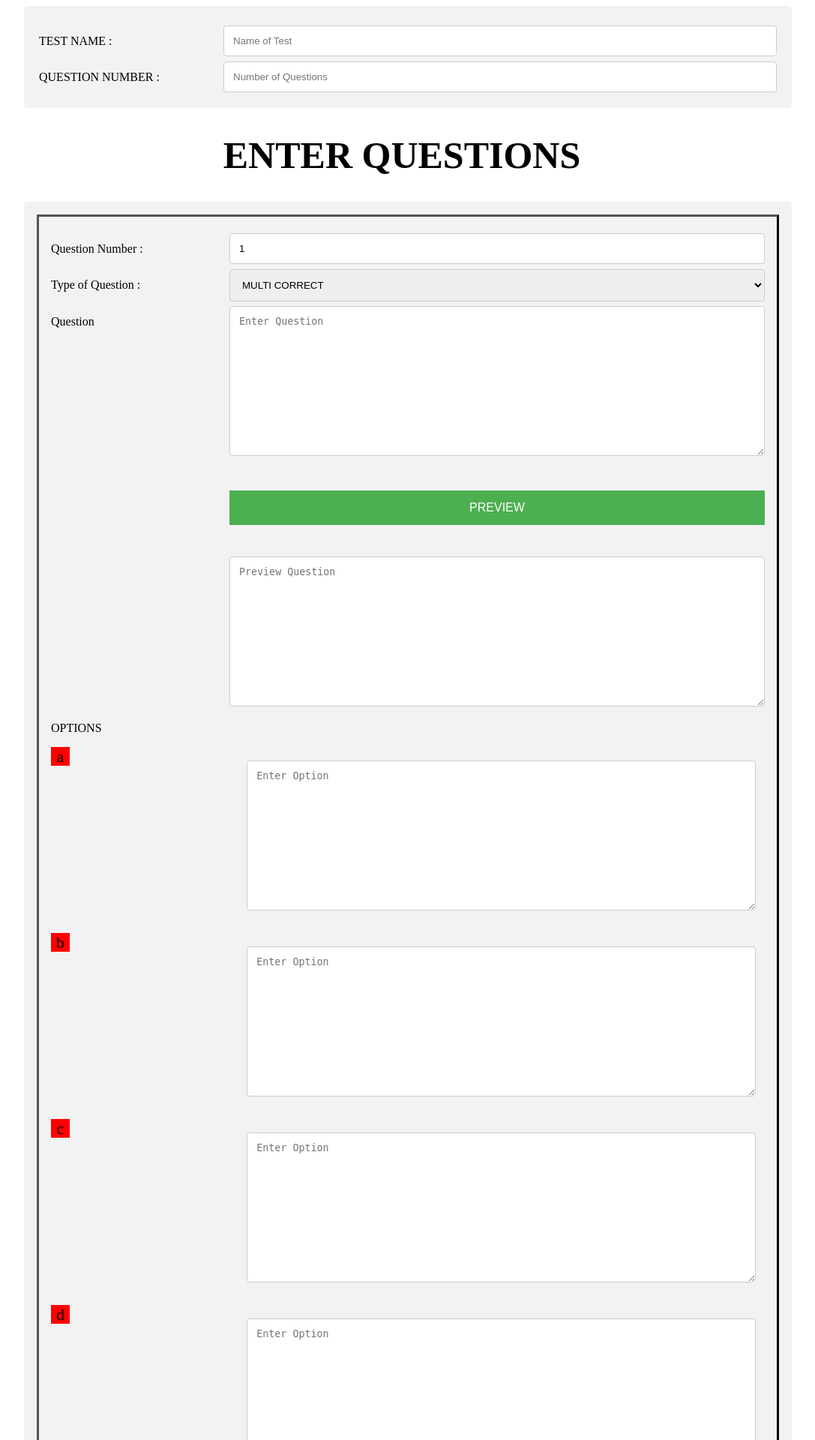
After one commit to sanchit-sinha/ONLINE-EXAMINATION-PORTAL, a PHP site: page /ADMIN/subjective.php in a window 1280 px wide. The commit adds this page. Shown: the top 1920 px of the page at 75% size, without its empty margins (104-1191 px from the left). Run offline with PHP 8.4, Linux system fonts and the light colour scheme.

Commit message:
adding feature to enter questions manually

```diff
--- /dev/null
+++ b/ADMIN/subjective.php
@@ -0,0 +1,337 @@
+<!DOCTYPE html>
+<html lang="en">
+<head>
+    <meta charset="UTF-8">
+    <meta name="viewport" content="width=device-width, initial-scale=1.0">
+    <title>MANUAL TEST</title>
+    <style>
+        * {
+        box-sizing: border-box;
+        }
+
+        input[type=text], select, textarea {
+        width: 100%;
+        padding: 12px;
+        border: 1px solid #ccc;
+        border-radius: 4px;
+        resize: vertical;
+        }
+
+        label {
+        padding: 12px 12px 12px 0;
+        display: inline-block;
+        }
+
+        input[type=submit] {
+        background-color: #4CAF50;
+        color: white;
+        padding: 12px 20px;
+        border: none;
+        border-radius: 4px;
+        cursor: pointer;
+        float: right;
+        }
+
+        input[type=submit]:hover {
+        background-color: #45a049;
+        }
+
+        .container {
+        border-radius: 5px;
+        background-color: #f2f2f2;
+        padding: 20px;
+        max-width : 80vw;
+        margin-left : 10vw;
+        }
+
+        .col-25 {
+        float: left;
+        width: 25%;
+        margin-top: 6px;
+        }
+
+        .col-75 {
+        float: left;
+        width: 75%;
+        margin-top: 6px;
+        }
+
+        /* Clear floats after the columns */
+        .row:after {
+        content: "";
+        display: table;
+        clear: both;
+        }
+
+        /* Responsive layout - when the screen is less than 600px wide, make the two columns stack on top of each other instead of next to each other */
+        @media screen and (max-width: 600px) {
+        .col-25, .col-75, input[type=submit] {
+            width: 100%;
+            margin-top: 0;
+        }
+        }
+        /* The container */
+        .containerr {
+        display: block;
+        position: relative;
+        padding-left: 35px;
+        margin-bottom: 12px;
+        cursor: pointer;
+        font-size: 22px;
+        -webkit-user-select: none;
+        -moz-user-select: none;
+        -ms-user-select: none;
+        user-select: none;
+        }
+
+        /* Hide the browser's default checkbox */
+        .containerr input {
+        position: absolute;
+        opacity: 0;
+        cursor: pointer;
+        height: 0;
+        width: 0;
+        }
+
+        /* Create a custom checkbox */
+        .checkmark {
+        position: absolute;
+        top: 0;
+        left: 0;
+        height: 25px;
+        width: 25px;
+        background-color: red;
+        }
+
+        /* On mouse-over, add a grey background color */
+        .containerr:hover input ~ .checkmark {
+        background-color: #ccc;
+        }
+
+        /* When the checkbox is checked, add a blue background */
+        .containerr input:checked ~ .checkmark {
+        background-color: #2196F3;
+        }
+
+        /* Create the checkmark/indicator (hidden when not checked) */
+        .checkmark:after {
+        content: "";
+        position: absolute;
+        display: none;
+        }
+
+        /* Show the checkmark when checked */
+        .containerr input:checked ~ .checkmark:after {
+        display: block;
+        }
+
+        /* Style the checkmark/indicator */
+        .containerr .checkmark:after {
+        left: 9px;
+        top: 5px;
+        width: 5px;
+        height: 10px;
+        border: solid white;
+        border-width: 0 3px 3px 0;
+        -webkit-transform: rotate(45deg);
+        -ms-transform: rotate(45deg);
+        transform: rotate(45deg);
+    }
+    .block {
+  display: block;
+  width: 100%;
+  border: none;
+  background-color: #4CAF50;
+  color: white;
+  padding: 14px 28px;
+  font-size: 16px;
+  cursor: pointer;
+  text-align: center;
+}
+
+.block:hover {
+  background-color: #ddd;
+  color: black;
+}
+div {outline-color:black;}
+
+.outset {
+    outline-style: outset;
+    padding  : 16px;
+}
+
+.form-inline {
+  display: flex;
+  flex-flow: row wrap;
+  align-items: center;
+}
+
+.form-inline label {
+  margin: 5px 10px 5px 0;
+}
+
+.form-inline input {
+  vertical-align: middle;
+  margin: 5px 10px 5px 0;
+  padding: 10px;
+  background-color: #fff;
+  border: 1px solid #ddd;
+}
+
+
+
+@media (max-width: 800px) {
+  .form-inline input {
+    margin: 10px 0;
+  }
+
+  .form-inline {
+    flex-direction: column;
+    align-items: stretch;
+  }
+}
+</style>
+</head>
+<body>
+    <div class = "container">
+    <div class="row">
+            <div class="col-25">
+                <label for="testname">TEST NAME : </label>
+                </div>
+                <div class="col-75">
+                <input type="text" id="testname" name="testname" placeholder="Name of Test">
+            </div>
+        </div>
+        <div class="row">
+            <div class="col-25">
+                <label for="question_no">QUESTION NUMBER : </label>
+                </div>
+                <div class="col-75">
+                <input type="text" id="number_of_questions" name="number_of_questions" placeholder="Number of Questions" >
+            </div>
+        </div>
+
+    </div>
+        <?php
+            // change it
+            $n = 5;
+
+            echo "<h1 style =  'text-align : center; font-size:50px;'> ENTER QUESTIONS </h1>";
+            for($i = 1 ; $i <= 5 ; $i++){
+                $str = '
+                <div class="container">
+                    <form action="/action_page.php">
+                    <div class="outset">
+                        <div class="row">
+                            <div class="col-25">
+                            <label for="question_no">Question Number : </label>
+                            </div>
+                            <div class="col-75">
+                            <input type="text" id="question_number" name="question_number_'.$i.'" placeholder="Question Number" value = "'.$i.'">
+                            </div>
+                        </div>
+                        <div class="row">
+                            <div class="col-25">
+                            <label for="type_of_question">Type of Question : </label>
+                            </div>
+                            <div class="col-75">
+                            <select id="type_of_question" name="type_of_question_'.$i.'">
+                                <option value="multiple_correct">MULTI CORRECT</option>
+                                <option value="single_correct">SINGLE CORRECT</option>
+                                <option value="integer_type">INTEGER TYPW</option>
+                                <option value="passage_type">PASSAGE TYPE</option>
+                                <option value="matrix_type">MATRIX TYPE</option>
+                            </select>
+                            </div>
+                        </div>
+                        <div class="row">
+                            <div class="col-25">
+                            <label for="question">Question</label>
+                            </div>
+                            <div class="col-75">
+                            <textarea id="question_value" name="question_'.$i.'" placeholder="Enter Question" style="height:200px"></textarea>
+                        </div>
+                        </div>
+                        <br><br>
+
+
+                        <div class="col-25">
+                            </div>
+                        <div class = "row">
+                            <div class="col-75">
+                            <button class = "block" id="preview" name="preview_'.$i.'">PREVIEW</button>
+                            </div>
+                        </div>
+                        <br><br>
+                        <div class="col-25">
+                            </div>
+                        <div class = "row">
+                            <div class="col-75">
+                            <textarea id="previewx_box" name="previewbox_'.$i.'" placeholder="Preview Question" style="height:200px"></textarea>
+                            </div>
+                        </div>
+
+                        <p> OPTIONS </p>
+                            <label class="containerr">
+                                <div class = "row">
+                                        <div class="col-25">
+                                        <input type="checkbox" name="option_'.$i.'a">
+                                            <span class="checkmark" style = "text-align : center;"> a </span>
+                                        </div>
+                                        <div class="col-75">
+                                            <textarea id="optionvalue" name="optionvalue_'.$i.'a" placeholder="Enter Option" style="height:200px"></textarea>
+                                        </div>
+                                    </div>
+                                </label>
+
+                                <label class="containerr">
+                                <div class = "row">
+                                        <div class="col-25">
+                                            <input type="checkbox" name="option_'.$i.'b">
+                                            <span class="checkmark" style = "text-align : center;"> b </span>
+                                        </div>
+                                        <div class="col-75">
+                                            <textarea id="optionvalue" name="optionvalue_'.$i.'b" placeholder="Enter Option" style="height:200px"></textarea>
+                                        </div>
+                                    </div>
+                                </label>
+
+                                <label class="containerr">
+                                <div class = "row">
+                                        <div class="col-25">
+                                            <input type="checkbox" name="option_'.$i.'c">
+                                            <span class="checkmark" style = "text-align : center;"> c </span>
+                                        </div>
+                                        <div class="col-75">
+                                            <textarea id="optionvalue" name="optionvalue_'.$i.'c" placeholder="Enter Option" style="height:200px"></textarea>
+                                        </div>
+                                    </div>
+                                </label>
+
+                                <label class="containerr">
+                                <div class = "row">
+                                        <div class="col-25">
+                                            <input type="checkbox" name="option_'.$i.'d">
+                                            <span class="checkmark" style = "text-align : center;"> d </span>
+                                        </div>
+                                        <div class="col-75">
+                                            <textarea id="optionvalue" name="optionvalue_'.$i.'d"  placeholder="Enter Option" style="height:200px"></textarea>
+                                        </div>
+                                    </div>
+                                </label>
+
+
+
+                        <div class = "row">
+                            <button class = "block" id="submit" name="submit_'.$i.'">SAVE</button>
+                        </div>
+                    </div>
+
+                </form>
+                </div>';
+
+                echo $str;
+            }
+         ?>
+</body>
+</html>
```
Also changed, not shown: ADMIN/admin.php (+21 -6 lines), ADMIN/preview_tests.php (+13 -6 lines), ADMIN/user_analysis.php (+13 -6 lines), USER/examportal.php (+7 -1 lines), 2 other files.
